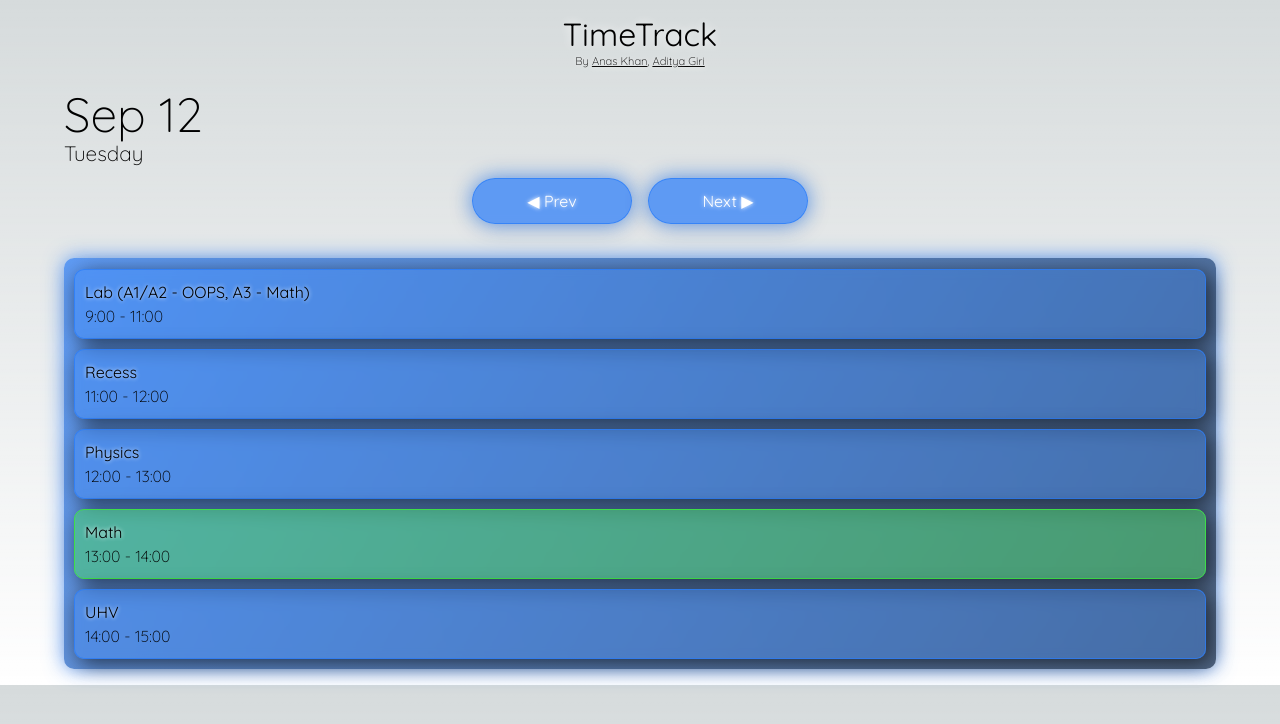
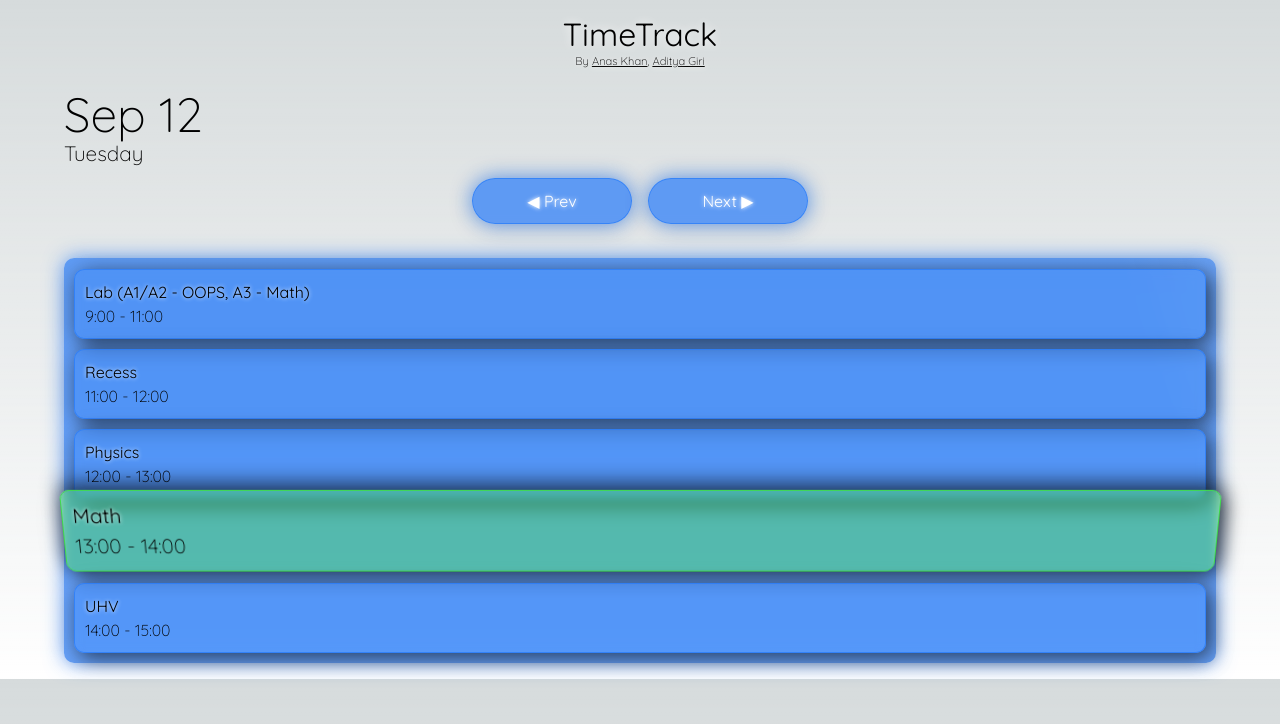
Before and after one commit to Xyncross1111/timetrack, a Next.js app: page / in a window 1280 px wide. Shown: the top 724 px of the page. Built offline with nearby package versions, Linux system fonts and the light colour scheme.

Commit message:
active class perspective and container glare

```diff
--- a/app/class/class.css
+++ b/app/class/class.css
@@ -18,7 +18,7 @@
     box-shadow: 0 4px 30px rgba(0, 0, 0, 0.1), 5px 5px 20px #00000093;
     backdrop-filter: blur(5px);
     -webkit-backdrop-filter: blur(5px);
-    border: 1px solid rgba(43, 125, 248, 0.78);
+    border: 1px solid #2b7df8c7;
     padding: 10px;
     font-family: QuickSandLight;
 }
@@ -29,9 +29,13 @@
 }
 
 .active {
-    /* From https://css.glass */
+    font-size: 1.3rem;
+    margin-top: -10px;
+    width: 102%;
+    margin-left: -1%;
+    transform: rotateX(-10deg);
     background: rgba(62, 221, 73, 0.42);
-    box-shadow: 0 4px 30px rgba(0, 0, 0, 0.1), 5px 5px 20px #00000093;
+    box-shadow: 0 4px 30px rgba(0, 0, 0, 0.1), 5px 5px 20px #00000093, 0 -10px 20px #0000006c;
     backdrop-filter: blur(5px);
     -webkit-backdrop-filter: blur(5px);
     border: 1px solid #3edd49;
--- a/app/schedule/schedule.css
+++ b/app/schedule/schedule.css
@@ -5,8 +5,22 @@
     /*margin-top: 2vh;*/
     /*margin-left: 5vw;*/
     margin: 2vh auto;
-    background: linear-gradient(135deg, #2b7df8b8 0%, #0f2d58b8 100%);
+    background: radial-gradient(circle,#2b7df8b8 -30%, #99bdefd7 0%, #2b7df8b8 30%);
+    background-size: 400% 400%;
+    animation: gradientAnimation 10s ease infinite;
     box-shadow: 0px 0px 20px #2b7df8b8;
     border-radius: 10px;
     padding: 1px 10px 10px 10px;
+    perspective: 1000px;
 }
+
+/* gradient animation */
+@keyframes gradientAnimation {
+    0% {
+        background-position: 100% 80%;
+    }
+    100% {
+        background-position: 0% 80%;
+    }
+
+}
```
